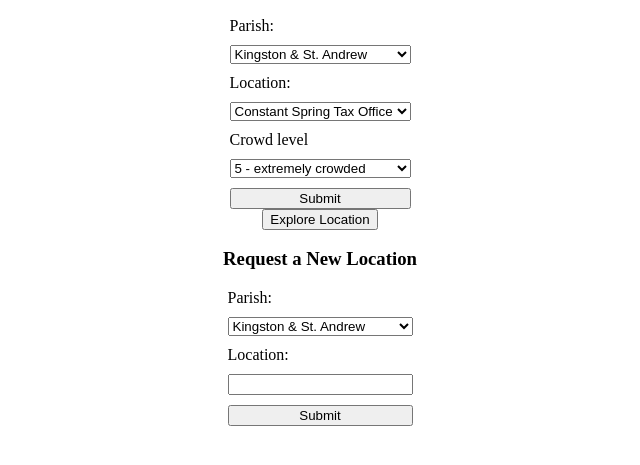
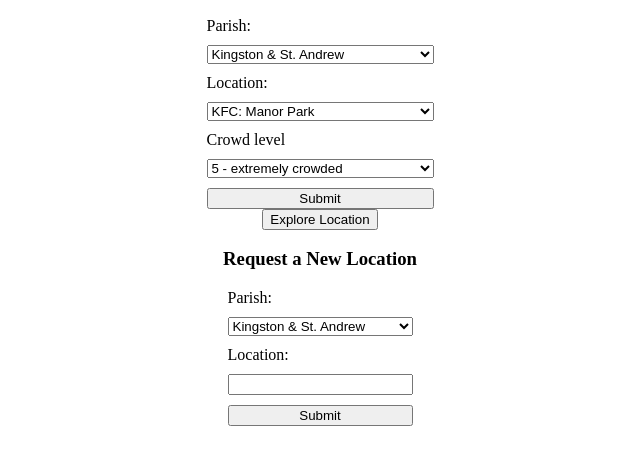
Before and after one commit to Caribbean-Innovators/InLineJa, a plain HTML site: page index.html in a window 1280 px wide. Shown: the part 111-576 px from the top of the page, without its empty margins (320-960 px from the left). Drawn offline with Linux system fonts and the light colour scheme.

Commit message:
modified available locations

```diff
--- a/index.html
+++ b/index.html
@@ -49,8 +49,10 @@
 
         <label for="location">Location:</label>
         <select id="location" name="location">
-            <option value="constant_spring_tax_office">Constant Spring Tax Office</option>
-            <option value="manor_park_kfc">Manor Park KFC</option>
+            <option value="kfc_manor_park">KFC: Manor Park</option>
+            <option value="ncb_constant_spring_road">NCB: Constant Spring Road</option>
+            <option value="scotiabank_constant_spring_road">Scotiabank: Constant Spring Road</option>
+            <option value="tax_office_constant_spring_road">Tax Office: Constant Spring Road</option>
         </select>
 
         <label for="crowd">Crowd level</label>
```
